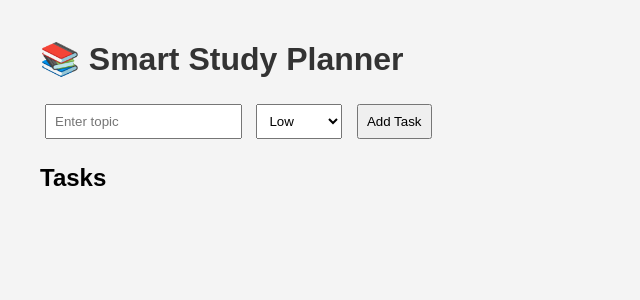
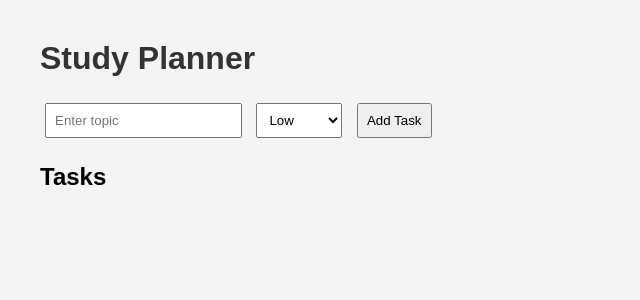
Before and after one commit to risheeee/DML, a Flask app: page / in a window 1280 px wide. Shown: the top 300 px of the page, without its empty margins (0-640 px from the left). Run offline with Flask 3, Linux system fonts and the light colour scheme.

Commit message:
updated html

```diff
--- a/templates/index.html
+++ b/templates/index.html
@@ -5,7 +5,7 @@
     <link rel="stylesheet" href="/static/style.css">
 </head>
 <body>
-    <h1>📚 Smart Study Planner</h1>
+    <h1>Study Planner</h1>
 
     <form method="POST">
         <input type="text" name="task" placeholder="Enter topic" required>
```
